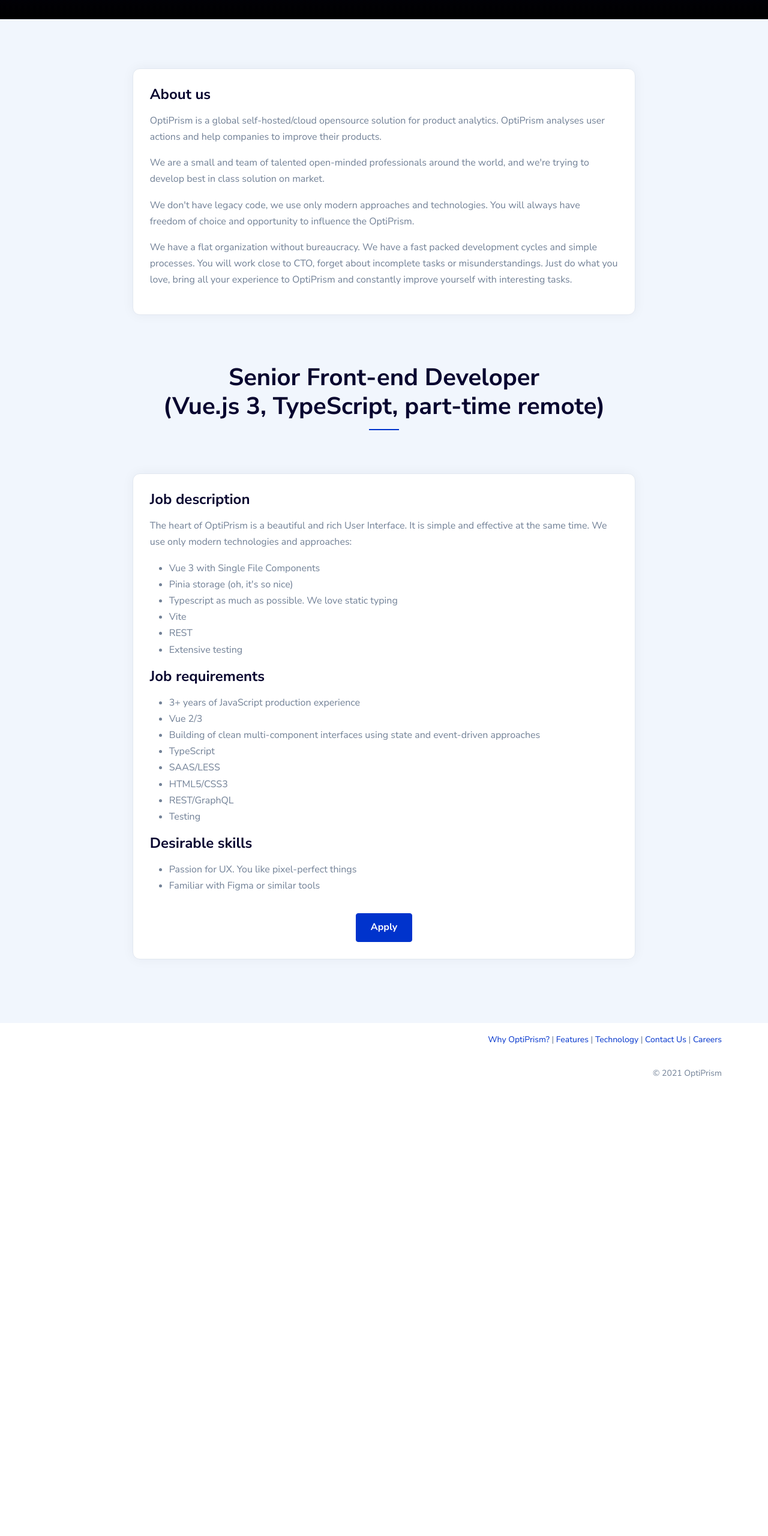
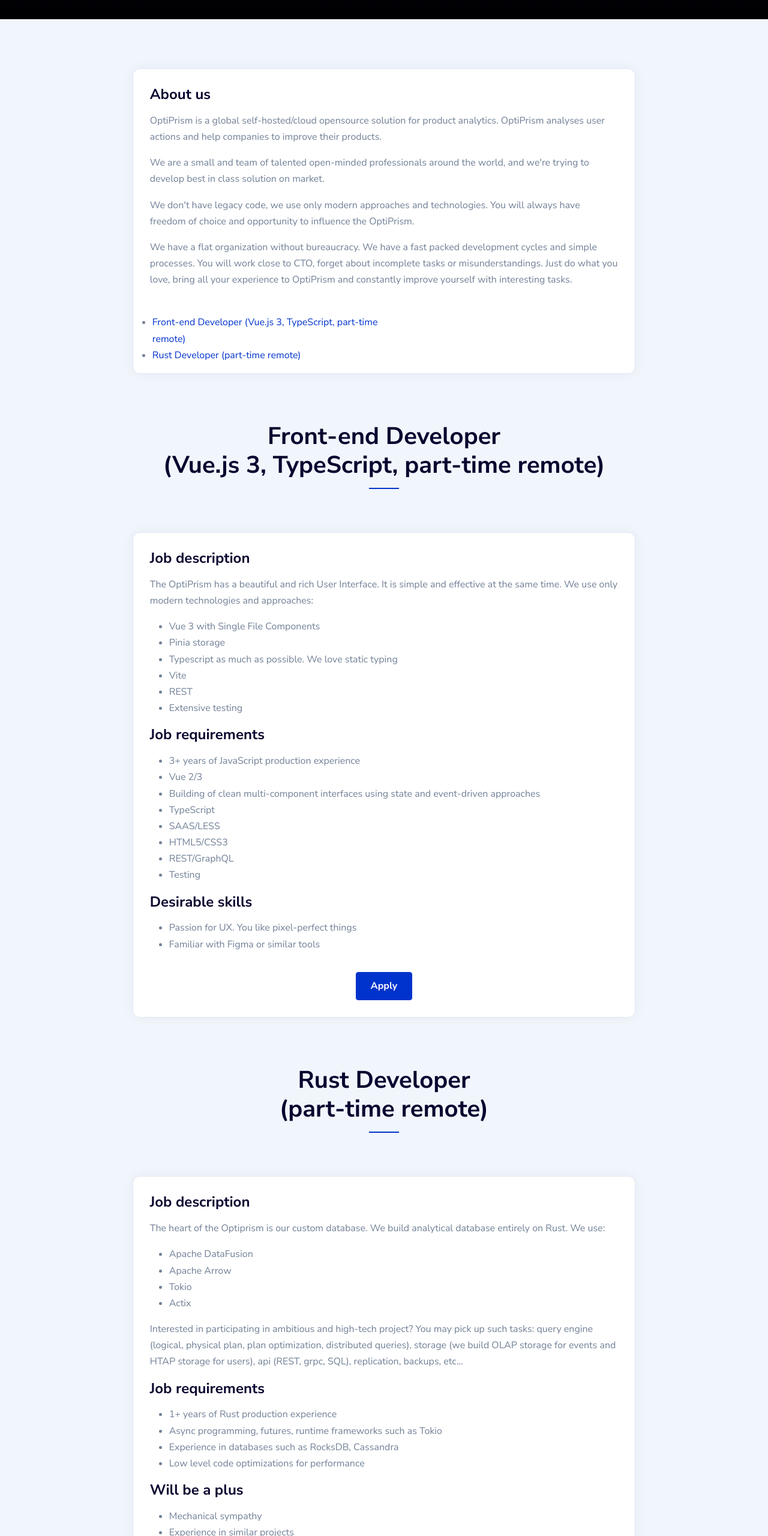
Before and after one commit to optiprism-io/optiptism.io-site, a plain HTML site: page openings.html in a window 1280 px wide. Shown: the part 240-2800 px from the top of the page at 60% size. Before the commit the page ends 2056 px from the top, so only its background shows below. Drawn offline with Linux system fonts and the light colour scheme.

Commit message:
add rust opening

```diff
--- a/openings.html
+++ b/openings.html
@@ -18,7 +18,8 @@
     <meta property="og:locale" content="en_US"/>
     <meta property="og:type" content="website"/>
     <meta property="og:title" content="OptiPrism - Self-hosted product analyticse"/>
-    <meta property="og:description" content="Keep customer data safe on your own servers. Analyze and predict customer behavior. Optimize your product and increase users engagement."/>
+    <meta property="og:description"
+          content="Keep customer data safe on your own servers. Analyze and predict customer behavior. Optimize your product and increase users engagement."/>
     <meta property="og:url" content="https://optiprism.io/"/>
     <meta property="og:site_name" content="Optiprism"/>
     <meta property="og:image" content="https://optiprism.io/assets/img/dashboard.png"/>
@@ -51,16 +52,16 @@
                 <div class="collapse navbar-collapse" id="navbarSupportedContent">
                     <ul class="navbar-nav m-auto">
                         <li class="nav-item">
-                            <a href="#why" class="nav-link">Why OptiPrism</a>
+                            <a href="/#why" class="nav-link">Why OptiPrism</a>
                         </li>
                         <li class="nav-item">
-                            <a href="#features" class="nav-link">Features</a>
+                            <a href="/#features" class="nav-link">Features</a>
                         </li>
                         <li class="nav-item">
-                            <a href="#technology" class="nav-link">Technology</a>
+                            <a href="/#technology" class="nav-link">Technology</a>
                         </li>
                         <li class="nav-item">
-                            <a href="#contact" class="nav-link">Contact us</a>
+                            <a href="/#contact" class="nav-link">Contact us</a>
                         </li>
                     </ul>
                     <div class="extra-menu d-none d-lg-block ps-4">
@@ -112,29 +113,35 @@
                                     tasks or misunderstandings. Just do what you love, bring all your experience to
                                     OptiPrism and constantly improve yourself with interesting tasks.</p>
                             </div>
+                                <div class="col-lg-6">
+                                    <ul class="list-type-01 theme">
+                                        <li><a href="#js">Front-end Developer (Vue.js 3, TypeScript, part-time remote)</a></li>
+                                        <li><a href="#rust">Rust Developer (part-time remote)</a></li>
+                                    </ul>
+                                </div>
                         </div>
                     </div>
                 </div>
 
-                <div class="row section-heading justify-content-center text-center  wow fadeInUp"
+                <div id="js" class="row section-heading justify-content-center text-center wow fadeInUp"
                      data-wow-duration="0.5s"
                      style="visibility: visible; animation-duration: 0.5s; animation-name: fadeInUp;">
-                    <h3 class="h1 bg-primary-after after-50px pb-3 mb-3">Senior Front-end Developer<br>(Vue.js 3,
+                    <h3 class="h1 bg-primary-after after-50px pb-3 mb-3">Front-end Developer<br>(Vue.js 3,
                         TypeScript, part-time remote)</h3>
                 </div>
 
-                <div class="row justify-content-center">
+                <div class="row justify-content-center pb-8">
                     <div class="col-lg-10 col-xl-9">
                         <div class="card mb-4 wow fadeInUp" data-wow-duration=".4s" data-wow-delay="0.1s"
                              style="visibility: visible; animation-duration: 0.4s; animation-delay: 0.1s; animation-name: fadeInUp;">
                             <div class="card-body">
                                 <h3 class="mb-3 h4">Job description</h3>
-                                <p>The heart of OptiPrism is a beautiful and rich User Interface. It is simple and
+                                <p>The OptiPrism has a beautiful and rich User Interface. It is simple and
                                     effective at the same time. We use only modern technologies and approaches:
                                 </p>
                                 <ul>
                                     <li>Vue 3 with Single File Components</li>
-                                    <li>Pinia storage (oh, it's so nice)</li>
+                                    <li>Pinia storage</li>
                                     <li>Typescript as much as possible. We love static typing</li>
                                     <li>Vite</li>
                                     <li>REST</li>
@@ -161,6 +168,55 @@
                                 <div class="text-center pt-3">
                                     <a class="btn btn-primary"
                                        href="https://docs.google.com/forms/d/e/1FAIpQLScSoMg2h04deJ2GiAD7Bv0HtV33kbioqXqOssmLKS3_wjhPDw/viewform"
+                                       target="_blank">Apply</a>
+                                </div>
+                            </div>
+                        </div>
+                    </div>
+                </div>
+
+                <div id="rust" class="row section-heading justify-content-center text-center wow fadeInUp"
+                     data-wow-duration="0.5s"
+                     style="visibility: visible; animation-duration: 0.5s; animation-name: fadeInUp;">
+                    <h3 class="h1 bg-primary-after after-50px pb-3 mb-3">Rust Developer<br>(part-time remote)</h3>
+                </div>
+
+                <div class="row justify-content-center">
+                    <div class="col-lg-10 col-xl-9">
+                        <div class="card mb-4 wow fadeInUp" data-wow-duration=".4s" data-wow-delay="0.1s"
+                             style="visibility: visible; animation-duration: 0.4s; animation-delay: 0.1s; animation-name: fadeInUp;">
+                            <div class="card-body">
+                                <h3 class="mb-3 h4">Job description</h3>
+                                <p>The heart of the Optiprism is our custom database. We build analytical database
+                                    entirely on Rust. We use:
+                                </p>
+                                <ul>
+                                    <li>Apache DataFusion</li>
+                                    <li>Apache Arrow</li>
+                                    <li>Tokio</li>
+                                    <li>Actix</li>
+                                </ul>
+                                <p>Interested in participating in ambitious and high-tech project? You may pick up such
+                                    tasks: query engine (logical, physical plan, plan optimization, distributed
+                                    queries), storage (we build OLAP storage for events and HTAP storage for users), api
+                                    (REST, grpc, SQL), replication, backups, etc...</p>
+                                <h3 class="mb-3 h4">Job requirements</h3>
+                                <ul>
+                                    <li>1+ years of Rust production experience</li>
+                                    <li>Async programming, futures, runtime frameworks such as Tokio</li>
+                                    <li>Experience in databases such as RocksDB, Cassandra</li>
+                                    <li>Low level code optimizations for performance</li>
+                                </ul>
+                                <h3 class="mb-3 h4">Will be a plus</h3>
+                                <ul>
+                                    <li>Mechanical sympathy</li>
+                                    <li>Experience in similar projects</li>
+                                    <li>Participation in open-source projects</li>
+                                    <li>Knowledge of C++ or other with manual memory management</li>
+                                </ul>
+                                <div class="text-center pt-3">
+                                    <a class="btn btn-primary"
+                                       href="https://docs.google.com/forms/d/e/1FAIpQLSeEZnTa3NRAOgRI0juOLYY9bT5FyjkTuBkwgBEthsIb1AekBQ/viewform"
                                        target="_blank">Apply</a>
                                 </div>
                             </div>
```
Also changed, not shown: 1 other file.
